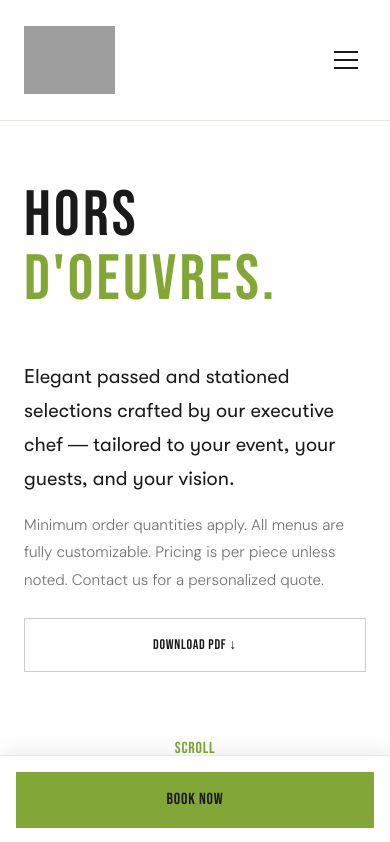
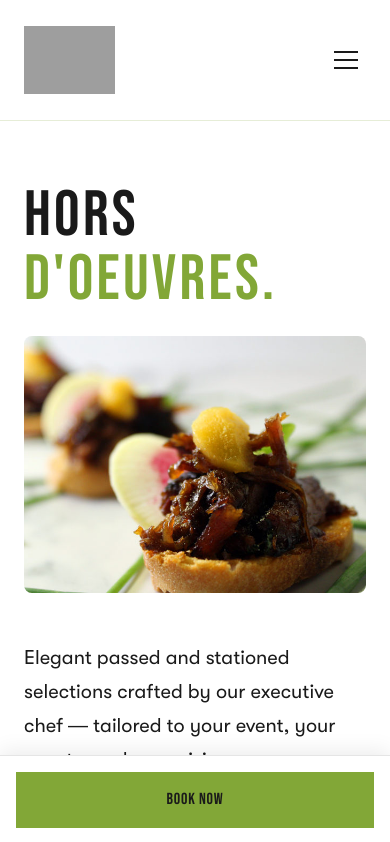
Before and after one commit to webdesignetobicoke/dmcatering, a Next.js app: page /events/hors-doeuvres in a window 390 px wide. Shown: the top 842 px of the page. Built offline with nearby package versions, Linux system fonts and the light colour scheme; grey boxes are pictures that could not be loaded.

Commit message:
Add mobile hero image to hors d'oeuvres

```diff
--- a/app/events/hors-doeuvres/page.jsx
+++ b/app/events/hors-doeuvres/page.jsx
@@ -71,6 +71,16 @@ export default function HorsDoeuvresPage() {
                 HORS<br />
                 <span style={{ color: 'var(--gold)' }}>D'OEUVRES.</span>
               </h1>
+              <div className="lg:hidden mb-6">
+                <div style={{ overflow: 'hidden', borderRadius: '8px', aspectRatio: '4/3' }}>
+                  <img
+                    src="/hors-doeuvres/duck.jpeg"
+                    alt="Hors d'oeuvres"
+                    className="w-full h-full"
+                    style={{ objectFit: 'cover', display: 'block' }}
+                  />
+                </div>
+              </div>
               <div className="flex flex-col sm:flex-row gap-4 mt-8">
                 <Link
                   href="/contact"
```
